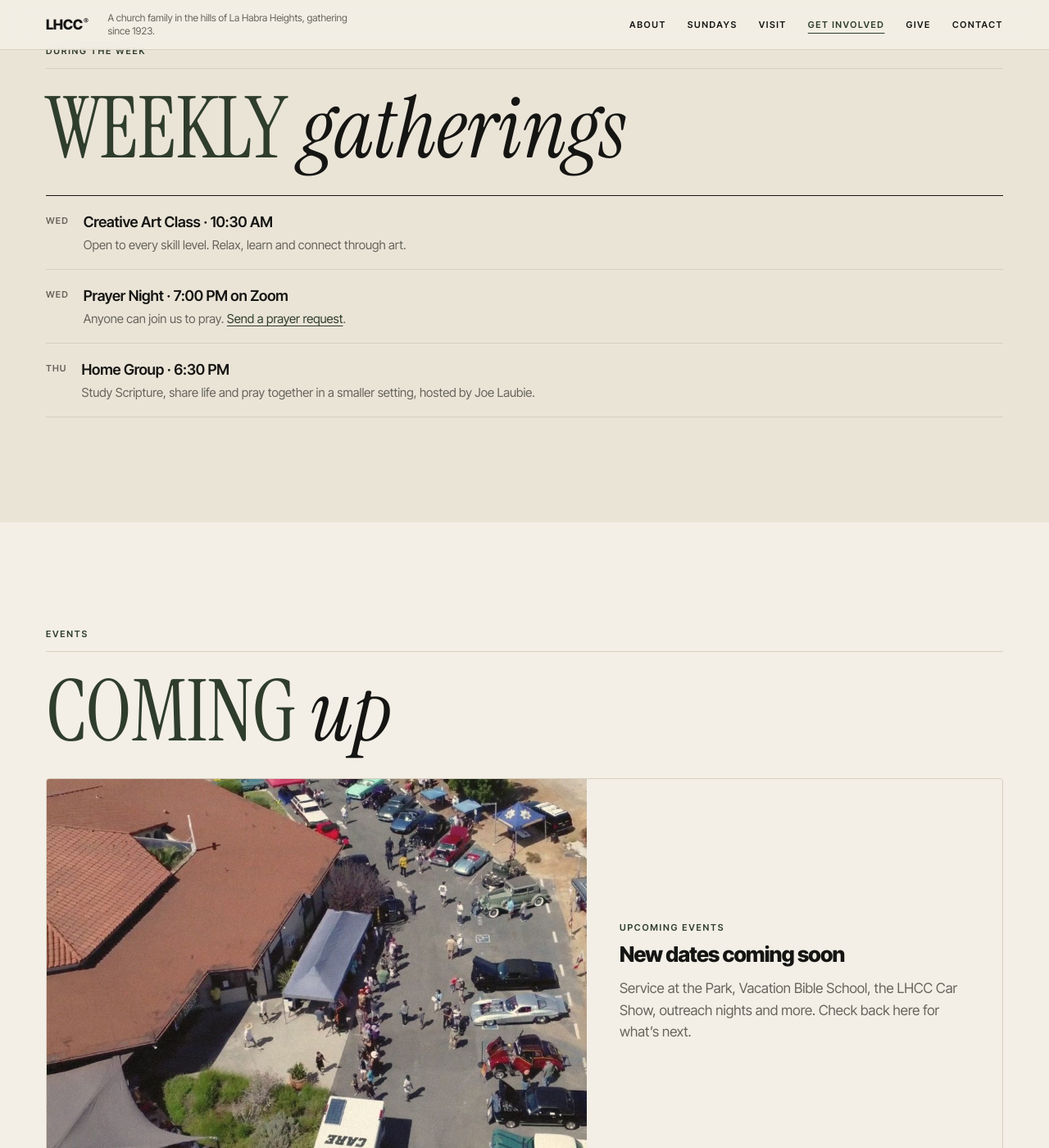
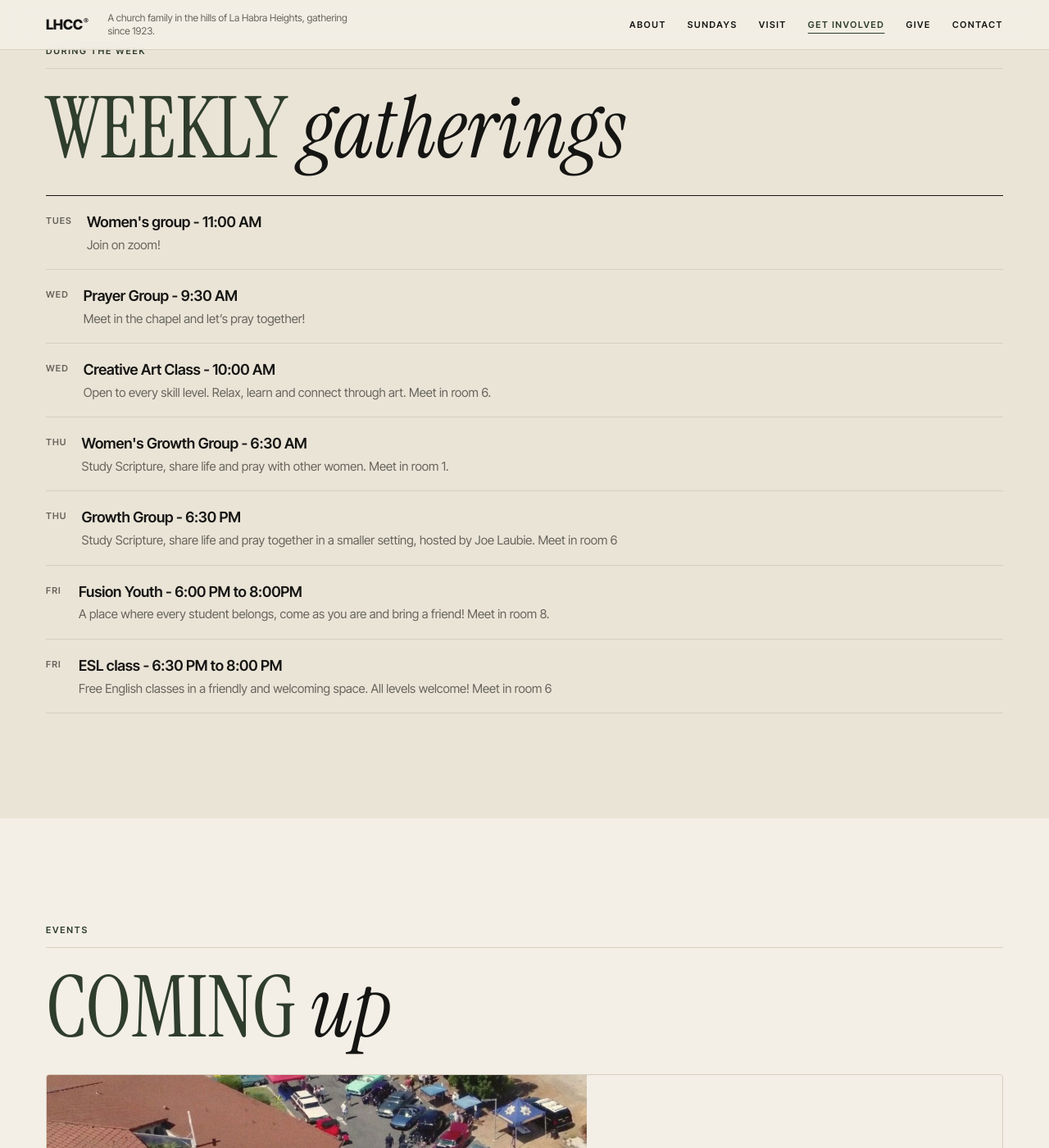
Before and after one commit to lahabrachristian/lahabrachristian.github.io, a Jekyll site: the page built from get-involved.html, in a window 1280 px wide and 1400 px high, scrolled down 2505 px. Shown: the whole window at 82% size. Built offline with Jekyll 4.4.1, drawn with Linux system fonts in a browser that asks for light colours.

Commit message:
Update _data/get_involved.yml (via Pages CMS)

```diff
--- a/_data/get_involved.yml
+++ b/_data/get_involved.yml
@@ -1,49 +1,72 @@
 title: Get involved
-intro: Church is more than a Sunday service. Find community, grow together, and serve throughout the week.
+intro: Church is more than a Sunday service. Find community, grow together, and
+  serve throughout the week.
 photo: /images/community.jpg
 photo_description: Neighbors gathered at the church car show, seen from above
 photo_position: 50% 50%
 ministries_label: Ministries
 ministries_heading: Find your *place*
 ministries:
-- name: Children’s Ministry
-  detail: 6 weeks – 5th grade
-  description: Helping children discover God’s love in a fun, nurturing environment through engaging lessons, games and friendships.
-- name: Fusion Youth
-  detail: Students
-  description: Empowering the next generation to grow in their relationship with Christ through weekly gatherings, events and service.
-- name: Young Adults
-  detail: College & young pros
-  description: Connect with peers, deepen your faith and navigate life together.
-- name: Women’s Ministry
-  detail: All ages
-  description: A supportive community where women grow in faith, build friendships and serve others.
-- name: Men’s Ministry
-  detail: All ages
-  description: Men connecting, supporting each other and growing stronger in their walk with Christ.
-- name: ESL Ministry
-  detail: Tuesdays · 6:30 PM · Room 6
-  description: A fun group that loves to worship and practice conversational English. Open to all levels.
-- name: Benevolence
-  detail: Helping neighbors
-  description: Practical help and support for people in need in our community.
+  - name: Children’s Ministry
+    detail: 6 weeks – 5th grade
+    description: Helping children discover God’s love in a fun, nurturing
+      environment through engaging lessons, games and friendships.
+  - name: Fusion Youth
+    detail: Students
+    description: Empowering the next generation to grow in their relationship with
+      Christ through weekly gatherings, events and service.
+  - name: Young Adults
+    detail: College & young pros
+    description: Connect with peers, deepen your faith and navigate life together.
+  - name: Women’s Ministry
+    detail: All ages
+    description: A supportive community where women grow in faith, build friendships
+      and serve others.
+  - name: Men’s Ministry
+    detail: All ages
+    description: Men connecting, supporting each other and growing stronger in their
+      walk with Christ.
+  - name: ESL Ministry
+    detail: Tuesdays · 6:30 PM · Room 6
+    description: A fun group that loves to worship and practice conversational
+      English. Open to all levels.
+  - name: Benevolence
+    detail: Helping neighbors
+    description: Practical help and support for people in need in our community.
 weekly_label: During the week
 weekly_heading: Weekly *gatherings*
 weekly:
-- day: WED
-  title: Creative Art Class · 10:30 AM
-  text: Open to every skill level. Relax, learn and connect through art.
-- day: WED
-  title: Prayer Night · 7:00 PM on Zoom
-  text: Anyone can join us to pray. [Send a prayer request](contact.html).
-- day: THU
-  title: Home Group · 6:30 PM
-  text: Study Scripture, share life and pray together in a smaller setting, hosted by Joe Laubie.
+  - day: TUES
+    title: Women's group - 11:00 AM
+    text: "Join on zoom! "
+  - day: WED
+    title: Prayer Group - 9:30 AM
+    text: Meet in the chapel and let's pray together!
+  - day: WED
+    title: Creative Art Class - 10:00 AM
+    text: Open to every skill level. Relax, learn and connect through art. Meet in
+      room 6.
+  - day: THU
+    title: Women's Growth Group - 6:30 AM
+    text: Study Scripture, share life and pray with other women. Meet in room 1.
+  - day: THU
+    title: Growth Group - 6:30 PM
+    text: Study Scripture, share life and pray together in a smaller setting, hosted
+      by Joe Laubie. Meet in room 6
+  - day: FRI
+    title: Fusion Youth - 6:00 PM to 8:00PM
+    text: A place where every student belongs, come as you are and bring a friend!
+      Meet in room 8.
+  - day: FRI
+    title: ESL class - 6:30 PM to 8:00 PM
+    text: Free English classes in a friendly and welcoming space. All levels
+      welcome! Meet in room 6
 events_label: Events
 events_heading: Coming *up*
 no_events_photo: /images/community-wide.jpg
 no_events_photo_description: Crowd and classic cars at the church car show
 no_events_title: New dates coming soon
-no_events_text: Service at the Park, Vacation Bible School, the LHCC Car Show, outreach nights and more. Check back here for what’s next.
+no_events_text: Service at the Park, Vacation Bible School, the LHCC Car Show,
+  outreach nights and more. Check back here for what’s next.
 photos_label: Photos
 photos_heading: Life at *LHCC*
```
